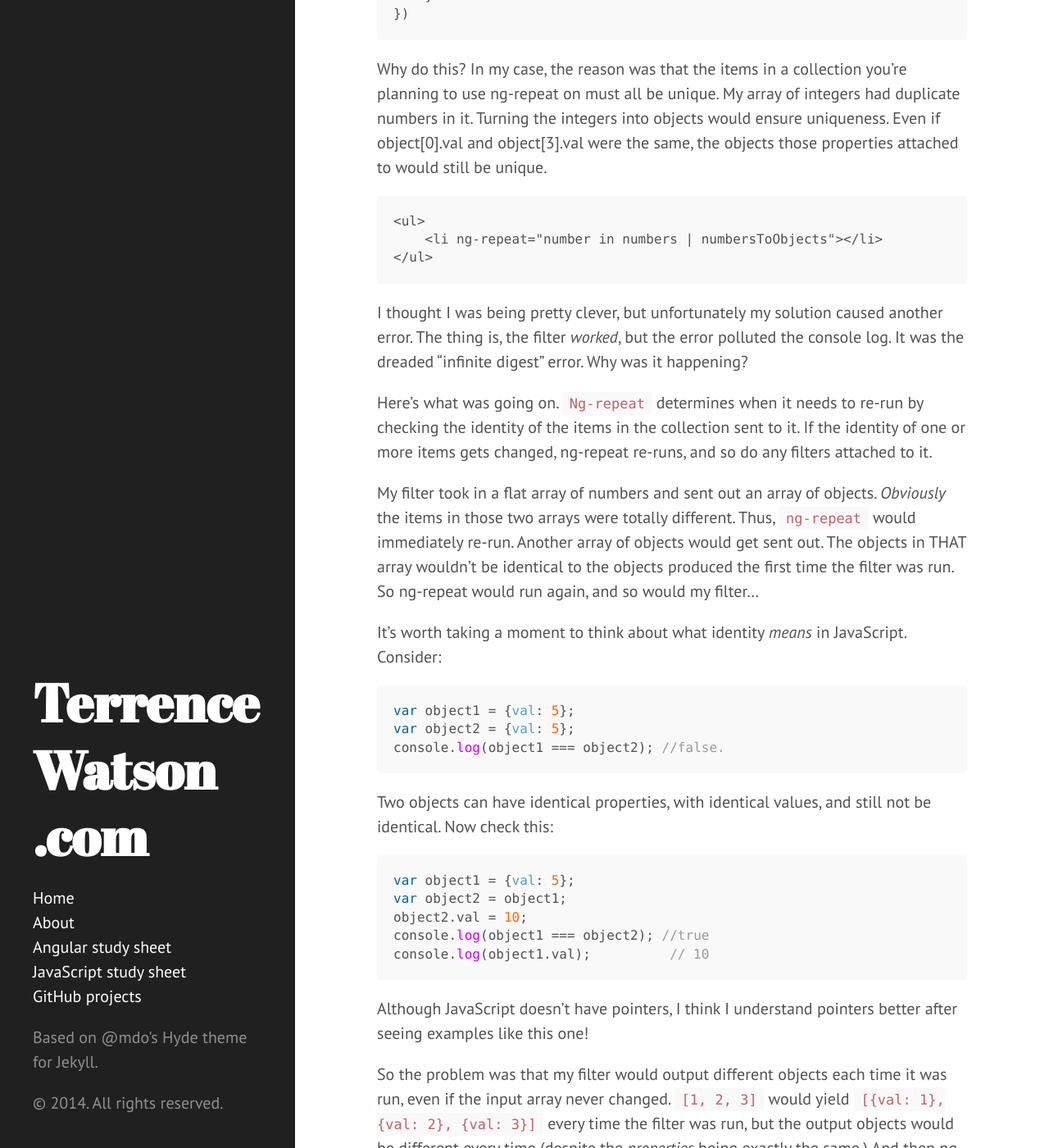
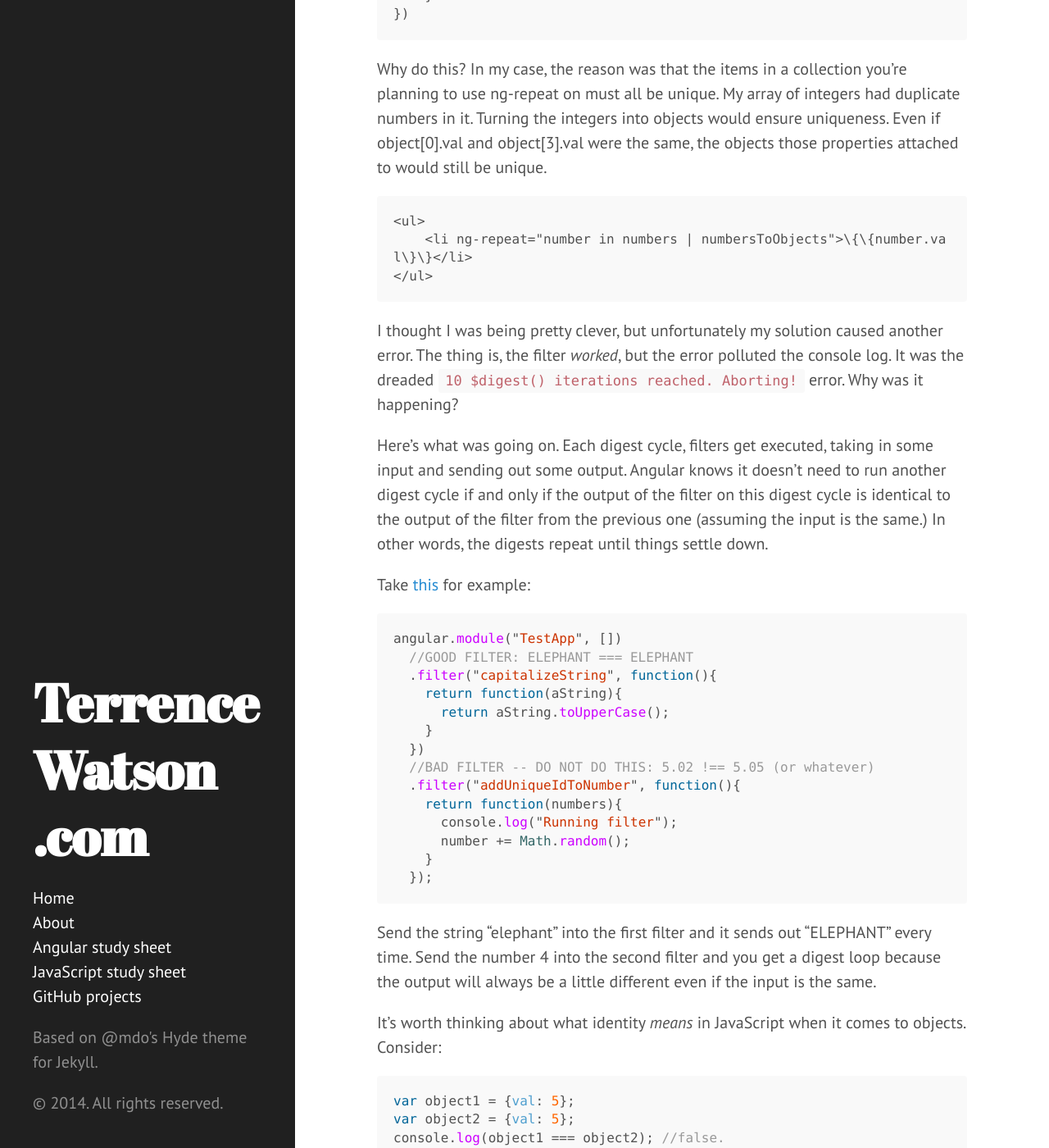
Before and after one commit to selfinterest/selfinterest.github.io, a Jekyll site: the page built from _posts/2014-06-28-memoize.md, in a window 1280 px wide and 1400 px high, scrolled down 650 px. Shown: the whole window at 82% size. Built offline with Jekyll 4.4.1, drawn with Linux system fonts in a browser that asks for light colours; nearby versions of some CDN libraries; Markdown is read by kramdown in place of the engine named in the settings; some of the changed text lies outside the part shown.

Commit message:
Added memoizing post

````diff
--- a/_posts/2014-06-28-memoize.md
+++ b/_posts/2014-06-28-memoize.md
@@ -1,6 +1,6 @@
 ---
 layout: post
-title: Memoizing Angular filters to stop infinite digest errors
+title: Memoizing Angular filters to stop digest errors
 ---
 **tl;dr** Use underscore's [memoize](http://underscorejs.org/#memoize) method with your Angular filters to make them run faster and avoid nasty digest loops.
 
@@ -23,17 +23,36 @@
 
 ```
 <ul>
-    <li ng-repeat="number in numbers | numbersToObjects">{{number.val}}</li>
+    <li ng-repeat="number in numbers | numbersToObjects">\{\{number.val\}\}</li>
 </ul>
 ```
 
-I thought I was being pretty clever, but unfortunately my solution caused another error. The thing is, the filter *worked*, but the error polluted the console log. It was the dreaded "infinite digest" error. Why was it happening?
+I thought I was being pretty clever, but unfortunately my solution caused another error. The thing is, the filter *worked*, but the error polluted the console log. It was the dreaded `10 $digest() iterations reached. Aborting!` error. Why was it happening?
 
-Here's what was going on. `Ng-repeat` determines when it needs to re-run by checking the identity of the items in the collection sent to it. If the identity of one or more items gets changed, ng-repeat re-runs, and so do any filters attached to it.
+Here's what was going on. Each digest cycle, filters get executed, taking in some input and sending out some output. Angular knows it doesn't need to run another digest cycle if and only if the output of the filter on this digest cycle is identical to the output of the filter from the previous one (assuming the input is the same.) In other words, the digests repeat until things settle down.
 
-My filter took in a flat array of numbers and sent out an array of objects. *Obviously* the items in those two arrays were totally different. Thus, `ng-repeat` would immediately re-run. Another array of objects would get sent out. The objects in THAT array wouldn't be identical to the objects produced the first time the filter was run. So ng-repeat would run again, and so would my filter...
+Take [this](http://embed.plnkr.co/01CLzxYZULgfvvwPGzgf/) for example:
 
-It's worth taking a moment to think about what identity *means* in JavaScript. Consider:
+```javascript
+angular.module("TestApp", [])
+  //GOOD FILTER: ELEPHANT === ELEPHANT
+  .filter("capitalizeString", function(){
+    return function(aString){
+      return aString.toUpperCase();
+    }
+  })
+  //BAD FILTER -- DO NOT DO THIS: 5.02 !== 5.05 (or whatever)
+  .filter("addUniqueIdToNumber", function(){
+    return function(numbers){
+      console.log("Running filter");
+      number += Math.random();
+    }
+  });
+```
+
+Send the string "elephant" into the first filter and it sends out "ELEPHANT" every time. Send the number 4 into the second filter and you get a digest loop because the output will always be a little different even if the input is the same.
+
+It's worth thinking about what identity *means* in JavaScript when it comes to objects. Consider:
 
 ```javascript
 var object1 = {val: 5};
@@ -53,7 +72,7 @@
 
 Although JavaScript doesn't have pointers, I think I understand pointers better after seeing examples like this one!
 
-So the problem was that my filter would output different objects each time it was run, even if the input array never changed. `[1, 2, 3]` would yield `[{val: 1}, {val: 2}, {val: 3}]` every time the filter was run, but the output objects would be different every time (despite the *properties* being exactly the same.) And then ng-repeat would detect the difference in identity, re-run, re-apply my filter, and the cycle would repeat itself.
+So the problem was that my filter would output different objects each time it was run, even if the input array never changed. `[1, 2, 3]` would yield `[{val: 1}, {val: 2}, {val: 3}]` every time the filter was run, but the output objects would be different every time (despite the *properties* being exactly the same.) Angular would detect this difference and repeat the digest, same as in my example with the unique ID filter.
 
 The solution: Memoize the filter function
 -----------------------------------------------
@@ -81,10 +100,11 @@
     //}
   })
 ```
+
 Notes:
+
 [1] According to the latest Angular [documentation](https://docs.angularjs.org/api/ng/directive/ngRepeat) `ng-repeat` can be used with a `track by` expression, and that should obviate the need to memoize in this way. I tried using it by assigning unique ids to the items in my array of objects and it didn't work. Memoizing did. Your mileage may vary, of course.
 
 [2] Another thing: if I remember right, filters run several times per digest cycle. That means they need to be light and not do any resource-intensive computations. However, if that is unavoidable, memoizing the computation-heavy function would be a good idea.
 
-[3]
-I'm pretty sure JavaScript's notion of identity flagrantly flouts Leibniz's principle of the [identity of indiscernables](http://plato.stanford.edu/entries/identity-indiscernible/).
+[3] I'm pretty sure JavaScript's notion of identity flagrantly flouts Leibniz's principle of the [identity of indiscernables](http://plato.stanford.edu/entries/identity-indiscernible/).
````
